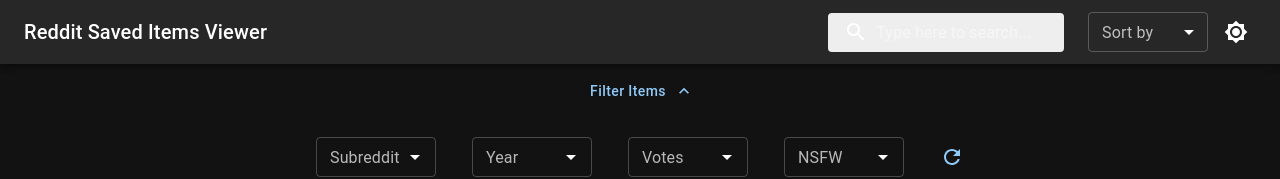
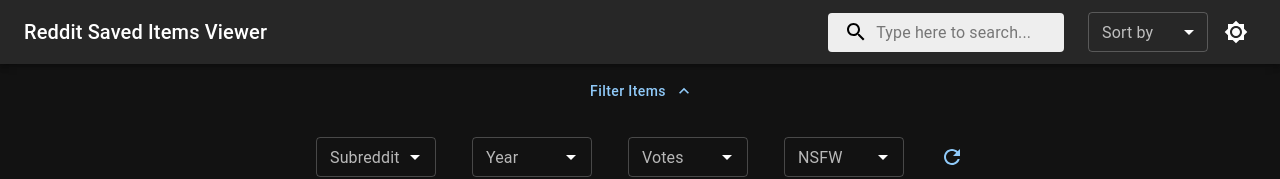
Before and after one commit to pawasagrwl/reddit-saved-items-viewer, a React (Create React App) app: page / in a window 1280 px wide. Shown: the top 179 px of the page. Built offline with nearby package versions, Linux system fonts and the light colour scheme; no server answers.

Commit message:
update search

```diff
--- a/src/components/header/SearchBar.tsx
+++ b/src/components/header/SearchBar.tsx
@@ -20,6 +20,7 @@
 }));
 
 const SearchIconWrapper = styled("div")(({ theme }) => ({
+  color: "black",
   padding: theme.spacing(0, 2),
   height: "100%",
   position: "absolute",
@@ -30,7 +31,7 @@
 }));
 
 const StyledInputBase = styled(InputBase)(({ theme }) => ({
-  color: "inherit",
+  color: 'black',
   "& .MuiInputBase-input": {
     padding: theme.spacing(1, 1, 1, 0),
     paddingLeft: `calc(1em + ${theme.spacing(4)})`,
```
